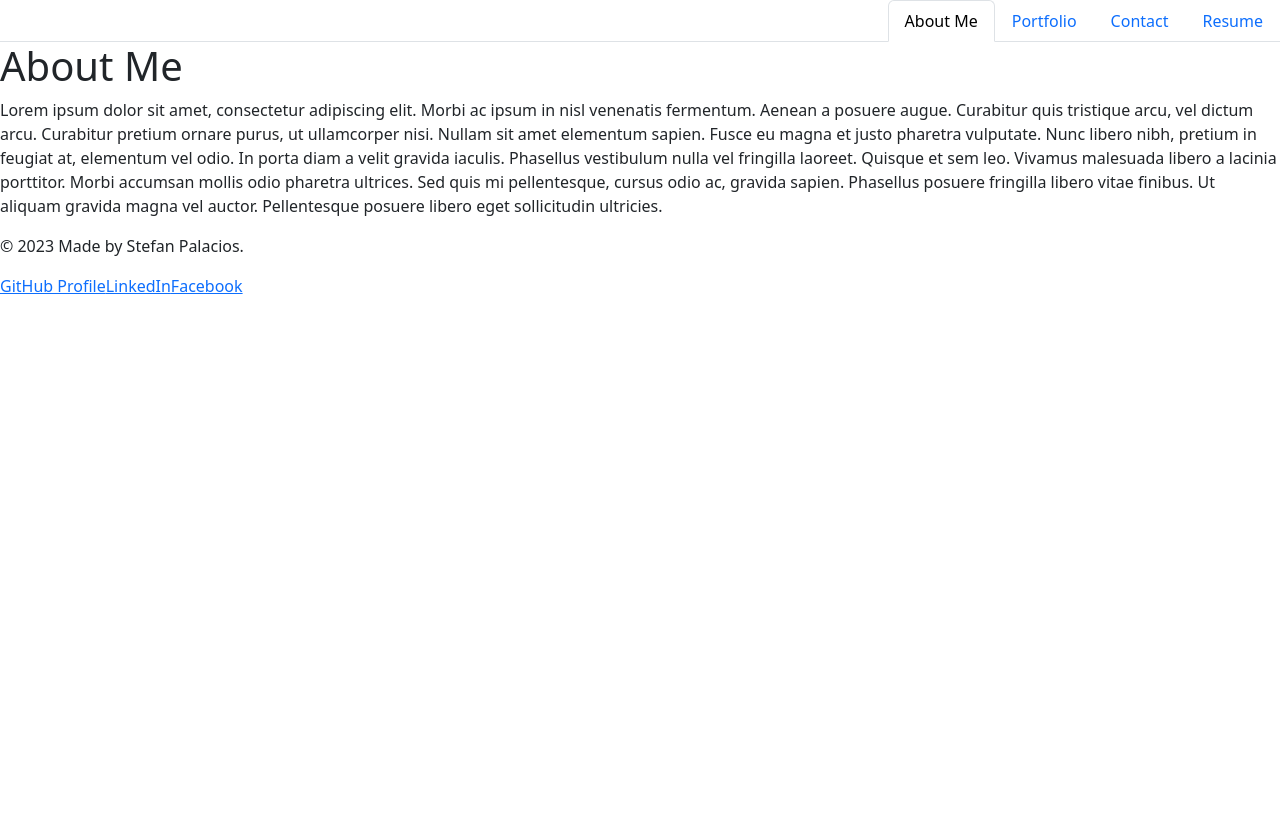
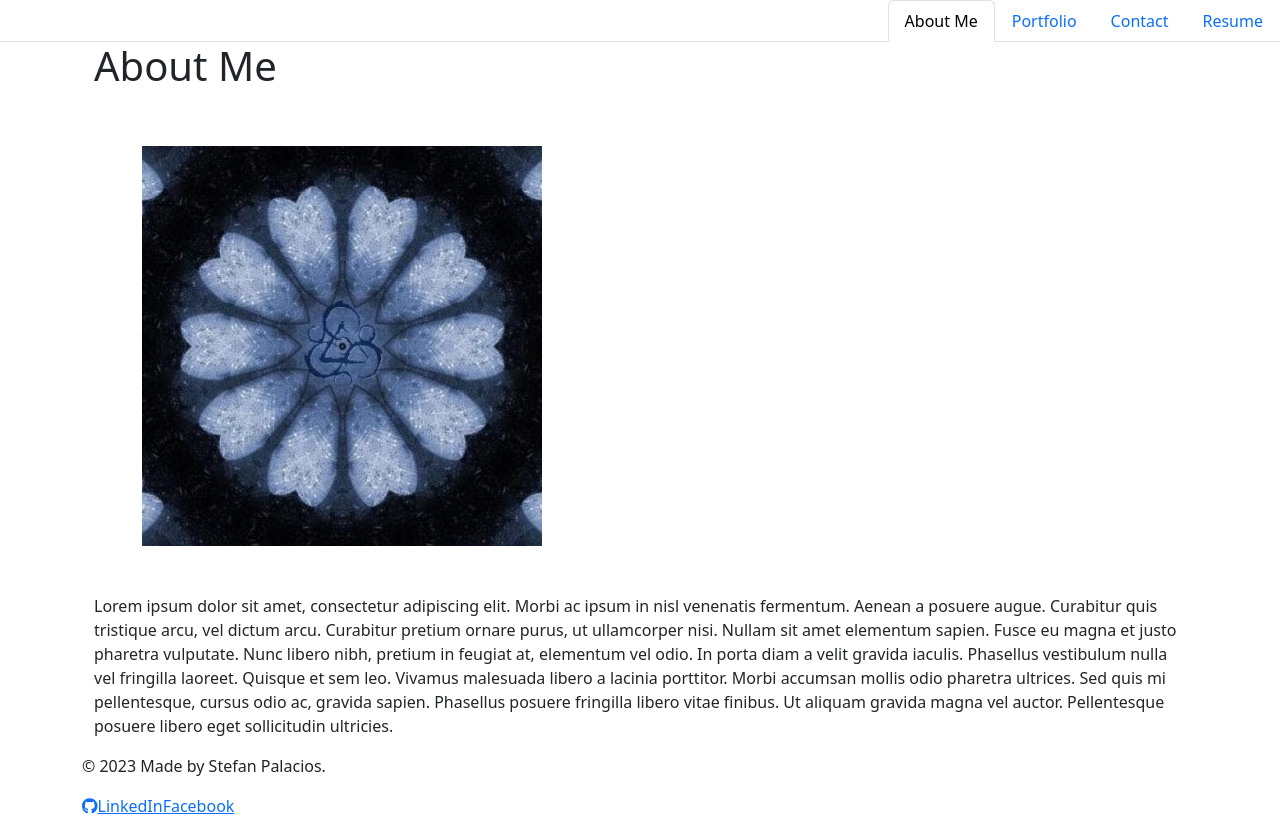
Before and after one commit to turtlesrus01/Aware-Portfolio, a React (Create React App) app: page / in a window 1280 px wide. Built offline with nearby package versions, Linux system fonts and the light colour scheme.

Commit message:
Added container styling to center items

```diff
--- a/src/component/Container.js
+++ b/src/component/Container.js
@@ -43,8 +43,10 @@ export default function Container() {
   return (
     <div>
       <NavTabs currentPage={currentPage} handlePageChange={handlePageChange} />
-      {renderPage()}
-      <Footer />
+      <div className="container aos-init">
+        {renderPage()}
+        <Footer />
+      </div>
     </div>
   );
 }
--- a/src/component/Footer.js
+++ b/src/component/Footer.js
@@ -1,14 +1,19 @@
 import React from "react";
+import { FontAwesomeIcon } from "@fortawesome/react-fontawesome";
+import { faGithub } from "@fortawesome/free-brands-svg-icons";
+
 
 export default function Footer() {
   return (
     <footer>
-      <div>
+      <div className="align-middle">
         <p>© 2023 Made by Stefan Palacios.</p>
         <nav>
-          <a href="https://github.com/turtlesrus01">GitHub Profile</a>
+          <a href="https://github.com/turtlesrus01">
+            <FontAwesomeIcon icon={faGithub} />
+          </a>
           <a href="https://www.linkedin.com/in/stefan-palacios-74481281/">LinkedIn</a>
-          <a href="#">Facebook</a>
+          <a href="">Facebook</a>
         </nav>
       </div>
     </footer>
--- a/src/component/pages/About.js
+++ b/src/component/pages/About.js
@@ -1,23 +1,29 @@
 import React from "react";
+import userLogo from "../assets/img/22966818.jpg";
 
 export default function About() {
   return (
     <div>
-      <h1>About Me</h1>
-      <p>
-        Lorem ipsum dolor sit amet, consectetur adipiscing elit. Morbi ac ipsum
-        in nisl venenatis fermentum. Aenean a posuere augue. Curabitur quis
-        tristique arcu, vel dictum arcu. Curabitur pretium ornare purus, ut
-        ullamcorper nisi. Nullam sit amet elementum sapien. Fusce eu magna et
-        justo pharetra vulputate. Nunc libero nibh, pretium in feugiat at,
-        elementum vel odio. In porta diam a velit gravida iaculis. Phasellus
-        vestibulum nulla vel fringilla laoreet. Quisque et sem leo. Vivamus
-        malesuada libero a lacinia porttitor. Morbi accumsan mollis odio
-        pharetra ultrices. Sed quis mi pellentesque, cursus odio ac, gravida
-        sapien. Phasellus posuere fringilla libero vitae finibus. Ut aliquam
-        gravida magna vel auctor. Pellentesque posuere libero eget sollicitudin
-        ultricies.
-      </p>
+      <section className="about">
+        <div className="container aos-init">
+          <h1>About Me</h1>
+          <img src={userLogo} alt="Logo" class="img-fluid m-5" />
+          <p>
+            Lorem ipsum dolor sit amet, consectetur adipiscing elit. Morbi ac
+            ipsum in nisl venenatis fermentum. Aenean a posuere augue. Curabitur
+            quis tristique arcu, vel dictum arcu. Curabitur pretium ornare
+            purus, ut ullamcorper nisi. Nullam sit amet elementum sapien. Fusce
+            eu magna et justo pharetra vulputate. Nunc libero nibh, pretium in
+            feugiat at, elementum vel odio. In porta diam a velit gravida
+            iaculis. Phasellus vestibulum nulla vel fringilla laoreet. Quisque
+            et sem leo. Vivamus malesuada libero a lacinia porttitor. Morbi
+            accumsan mollis odio pharetra ultrices. Sed quis mi pellentesque,
+            cursus odio ac, gravida sapien. Phasellus posuere fringilla libero
+            vitae finibus. Ut aliquam gravida magna vel auctor. Pellentesque
+            posuere libero eget sollicitudin ultricies.
+          </p>
+        </div>
+      </section>
     </div>
   );
 }
--- /dev/null
+++ b/src/component/utils/babel-plugin-macros.config.js
@@ -0,0 +1,5 @@
+module.exports = {
+  'fontawesome-svg-core': {
+    'license': 'free'
+  }
+}
--- /dev/null
+++ b/src/component/utils/babel.config.js
@@ -0,0 +1,5 @@
+module.exports = function (api) {
+  return {
+    plugins: ['macros'],
+  }
+}
```
Also changed, not shown: package.json (+7 -0 lines), src/component/assets/img/22966818.jpg (added), 1 other file (tests, documents, lock files or other folders).
